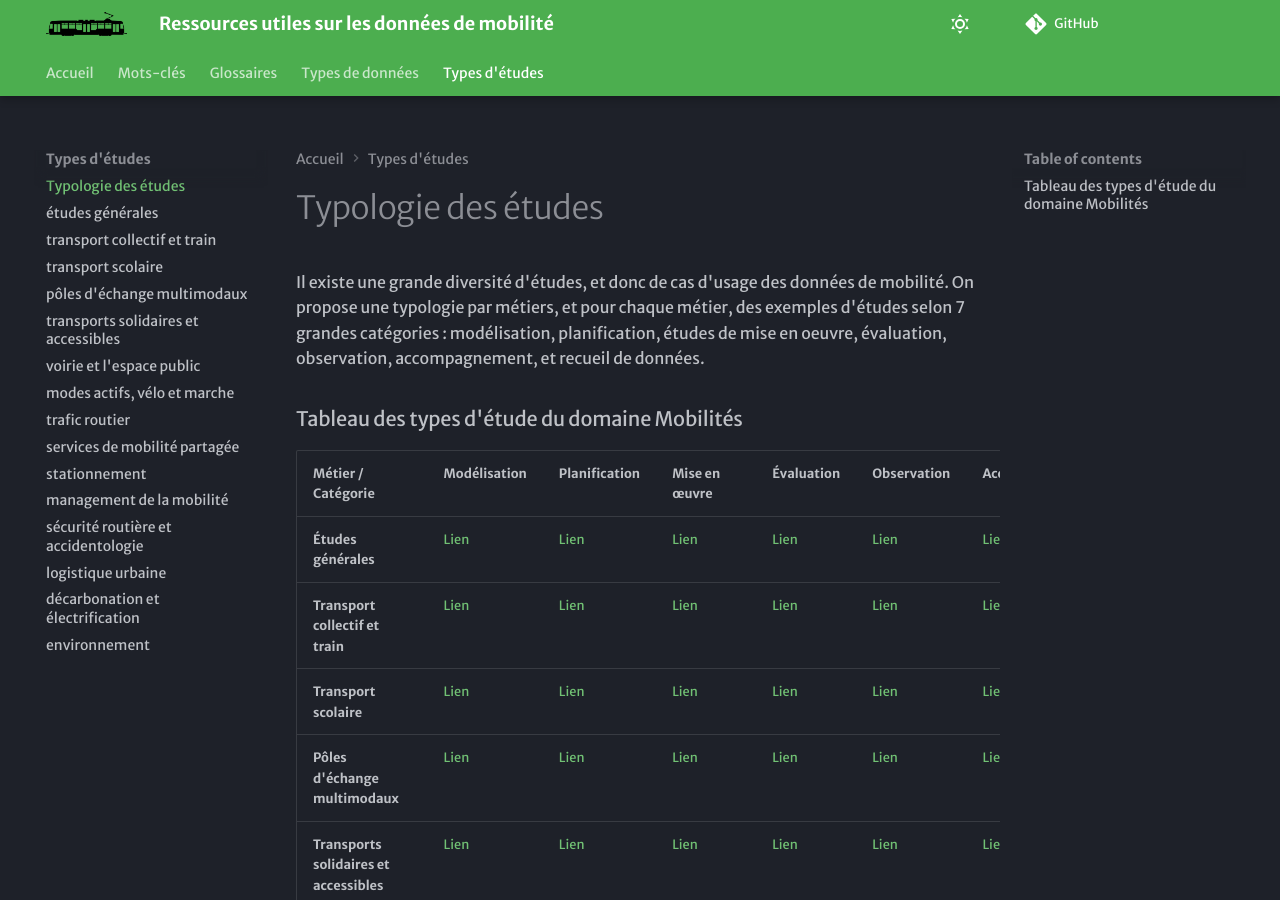
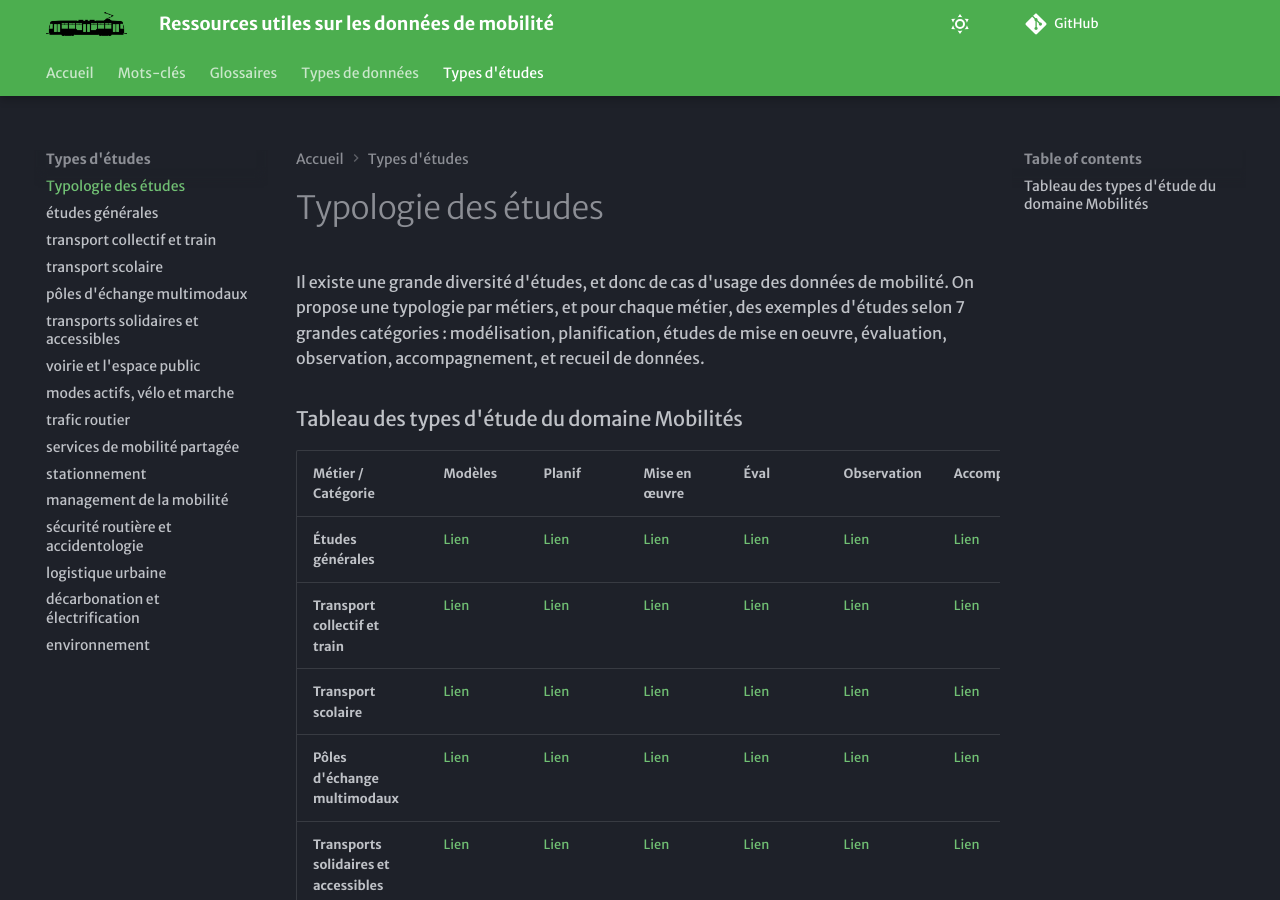
Before and after one commit to xdurang/mobscidat, an MkDocs documentation site: the page built from docs/type_etudes/type_etudes.md, in a window 1280 px wide and 900 px high. Built offline with MkDocs 1.6.1 and Material for MkDocs 9.7.7, drawn with Linux system fonts in a browser that asks for light colours; some web fonts are replaced; comment, search, counter and statistics services are not loaded.

Commit message:
Update type_etudes.md

```diff
--- a/docs/type_etudes/type_etudes.md
+++ b/docs/type_etudes/type_etudes.md
@@ -7,20 +7,20 @@ On propose une typologie par métiers, et pour chaque métier, des exemples d'é
 
 ### Tableau des types d'étude du domaine Mobilités
 
-| Métier / Catégorie | Modélisation | Planification | Mise en œuvre | Évaluation | Observation | Accompagnement | Recueil de données |
+| Métier / Catégorie | Modèles | Planif | Mise en œuvre | Éval | Observation | Accompagnement | Recueil de données |
 |---|---|---|---|---|---|---|---|
-| **Études générales** | [Lien](https://cerema.github.io/mobscidat/type_etudes/TE_general/modelisation#) | [Lien](https://cerema.github.io/mobscidat/type_etudes/TE_general/planification#) | [Lien](https://cerema.github.io/mobscidat/type_etudes/TE_general/mise-en-oeuvre#) | [Lien](https://cerema.github.io/mobscidat/type_etudes/TE_general/evaluation#) | [Lien](https://cerema.github.io/mobscidat/type_etudes/TE_general/observation#) | [Lien](https://cerema.github.io/mobscidat/type_etudes/TE_general/accompagnement#) | [Lien](https://cerema.github.io/mobscidat/type_etudes/TE_general/recueil-de-donnees#) |
-| **Transport collectif et train** | [Lien](https://cerema.github.io/mobscidat/type_etudes/TE_TC/modelisation#) | [Lien](https://cerema.github.io/mobscidat/type_etudes/TE_TC/planification#) | [Lien](https://cerema.github.io/mobscidat/type_etudes/TE_TC/mise-en-oeuvre#) | [Lien](https://cerema.github.io/mobscidat/type_etudes/TE_TC/evaluation#) | [Lien](https://cerema.github.io/mobscidat/type_etudes/TE_TC/observation#) | [Lien](https://cerema.github.io/mobscidat/type_etudes/TE_TC/accompagnement#) | [Lien](https://cerema.github.io/mobscidat/type_etudes/TE_TC/recueil-de-donnees#) |
-| **Transport scolaire** | [Lien](https://cerema.github.io/mobscidat/type_etudes/TE_scolaire/modelisation#) | [Lien](https://cerema.github.io/mobscidat/type_etudes/TE_scolaire/planification#) | [Lien](https://cerema.github.io/mobscidat/type_etudes/TE_scolaire/mise-en-oeuvre#) | [Lien](https://cerema.github.io/mobscidat/type_etudes/TE_scolaire/evaluation#) | [Lien](https://cerema.github.io/mobscidat/type_etudes/TE_scolaire/observation#) | [Lien](https://cerema.github.io/mobscidat/type_etudes/TE_scolaire/accompagnement#) | [Lien](https://cerema.github.io/mobscidat/type_etudes/TE_scolaire/recueil-de-donnees#) |
-| **Pôles d'échange multimodaux** | [Lien](https://cerema.github.io/mobscidat/type_etudes/TE_PEM/modelisation#) | [Lien](https://cerema.github.io/mobscidat/type_etudes/TE_PEM/planification#) | [Lien](https://cerema.github.io/mobscidat/type_etudes/TE_PEM/mise-en-oeuvre#) | [Lien](https://cerema.github.io/mobscidat/type_etudes/TE_PEM/evaluation#) | [Lien](https://cerema.github.io/mobscidat/type_etudes/TE_PEM/observation#) | [Lien](https://cerema.github.io/mobscidat/type_etudes/TE_PEM/accompagnement#) | [Lien](https://cerema.github.io/mobscidat/type_etudes/TE_PEM/recueil-de-donnees#) |
-| **Transports solidaires et accessibles** | [Lien](https://cerema.github.io/mobscidat/type_etudes/TE_access_soli/modelisation#) | [Lien](https://cerema.github.io/mobscidat/type_etudes/TE_access_soli/planification#) | [Lien](https://cerema.github.io/mobscidat/type_etudes/TE_access_soli/mise-en-oeuvre#) | [Lien](https://cerema.github.io/mobscidat/type_etudes/TE_access_soli/evaluation#) | [Lien](https://cerema.github.io/mobscidat/type_etudes/TE_access_soli/observation#) | [Lien](https://cerema.github.io/mobscidat/type_etudes/TE_access_soli/accompagnement#) | [Lien](https://cerema.github.io/mobscidat/type_etudes/TE_access_soli/recueil-de-donnees#) |
-| **Voirie et l'espace public** | [Lien](https://cerema.github.io/mobscidat/type_etudes/TE_voirie/modelisation#) | [Lien](https://cerema.github.io/mobscidat/type_etudes/TE_voirie/planification#) | [Lien](https://cerema.github.io/mobscidat/type_etudes/TE_voirie/mise-en-oeuvre#) | [Lien](https://cerema.github.io/mobscidat/type_etudes/TE_voirie/evaluation#) | [Lien](https://cerema.github.io/mobscidat/type_etudes/TE_voirie/observation#) | [Lien](https://cerema.github.io/mobscidat/type_etudes/TE_voirie/accompagnement#) | [Lien](https://cerema.github.io/mobscidat/type_etudes/TE_voirie/recueil-de-donnees#) |
-| **Modes actifs, vélo et marche** | [Lien](https://cerema.github.io/mobscidat/type_etudes/TE_modes_actifs/modelisation#) | [Lien](https://cerema.github.io/mobscidat/type_etudes/TE_modes_actifs/planification#) | [Lien](https://cerema.github.io/mobscidat/type_etudes/TE_modes_actifs/mise-en-oeuvre#) | [Lien](https://cerema.github.io/mobscidat/type_etudes/TE_modes_actifs/evaluation#) | [Lien](https://cerema.github.io/mobscidat/type_etudes/TE_modes_actifs/observation#) | [Lien](https://cerema.github.io/mobscidat/type_etudes/TE_modes_actifs/accompagnement#) | [Lien](https://cerema.github.io/mobscidat/type_etudes/TE_modes_actifs/recueil-de-donnees#) |
-| **Trafic routier** | [Lien](https://cerema.github.io/mobscidat/type_etudes/TE_trafic/modelisation#) | [Lien](https://cerema.github.io/mobscidat/type_etudes/TE_trafic/planification#) | [Lien](https://cerema.github.io/mobscidat/type_etudes/TE_trafic/mise-en-oeuvre#) | [Lien](https://cerema.github.io/mobscidat/type_etudes/TE_trafic/evaluation#) | [Lien](https://cerema.github.io/mobscidat/type_etudes/TE_trafic/observation#) | [Lien](https://cerema.github.io/mobscidat/type_etudes/TE_trafic/accompagnement#) | [Lien](https://cerema.github.io/mobscidat/type_etudes/TE_trafic/recueil-de-donnees#) |
-| **Services de mobilité partagée** | [Lien](https://cerema.github.io/mobscidat/type_etudes/TE_mobilite_partagee/modelisation#) | [Lien](https://cerema.github.io/mobscidat/type_etudes/TE_mobilite_partagee/planification#) | [Lien](https://cerema.github.io/mobscidat/type_etudes/TE_mobilite_partagee/mise-en-oeuvre#) | [Lien](https://cerema.github.io/mobscidat/type_etudes/TE_mobilite_partagee/evaluation#) | [Lien](https://cerema.github.io/mobscidat/type_etudes/TE_mobilite_partagee/observation#) | [Lien](https://cerema.github.io/mobscidat/type_etudes/TE_mobilite_partagee/accompagnement#) | [Lien](https://cerema.github.io/mobscidat/type_etudes/TE_mobilite_partagee/recueil-de-donnees#) |
-| **Stationnement** | [Lien](https://cerema.github.io/mobscidat/type_etudes/TE_stationnement/modelisation#) | [Lien](https://cerema.github.io/mobscidat/type_etudes/TE_stationnement/planification#) | [Lien](https://cerema.github.io/mobscidat/type_etudes/TE_stationnement/mise-en-oeuvre#) | [Lien](https://cerema.github.io/mobscidat/type_etudes/TE_stationnement/evaluation#) | [Lien](https://cerema.github.io/mobscidat/type_etudes/TE_stationnement/observation#) | [Lien](https://cerema.github.io/mobscidat/type_etudes/TE_stationnement/accompagnement#) | [Lien](https://cerema.github.io/mobscidat/type_etudes/TE_stationnement/recueil-de-donnees#) |
-| **Management de la mobilité** | [Lien](https://cerema.github.io/mobscidat/type_etudes/TE_management_mob/modelisation#) | [Lien](https://cerema.github.io/mobscidat/type_etudes/TE_management_mob/planification#) | [Lien](https://cerema.github.io/mobscidat/type_etudes/TE_management_mob/mise-en-oeuvre#) | [Lien](https://cerema.github.io/mobscidat/type_etudes/TE_management_mob/evaluation#) | [Lien](https://cerema.github.io/mobscidat/type_etudes/TE_management_mob/observation#) | [Lien](https://cerema.github.io/mobscidat/type_etudes/TE_management_mob/accompagnement#) | [Lien](https://cerema.github.io/mobscidat/type_etudes/TE_management_mob/recueil-de-donnees#) |
-| **Sécurité routière et accidentologie** | [Lien](https://cerema.github.io/mobscidat/type_etudes/TE_accidento/modelisation#) | [Lien](https://cerema.github.io/mobscidat/type_etudes/TE_accidento/planification#) | [Lien](https://cerema.github.io/mobscidat/type_etudes/TE_accidento/mise-en-oeuvre#) | [Lien](https://cerema.github.io/mobscidat/type_etudes/TE_accidento/evaluation#) | [Lien](https://cerema.github.io/mobscidat/type_etudes/TE_accidento/observation#) | [Lien](https://cerema.github.io/mobscidat/type_etudes/TE_accidento/accompagnement#) | [Lien](https://cerema.github.io/mobscidat/type_etudes/TE_accidento/recueil-de-donnees#) |
-| **Logistique urbaine** | [Lien](https://cerema.github.io/mobscidat/type_etudes/TE_logistique_urbaine/modelisation#) | [Lien](https://cerema.github.io/mobscidat/type_etudes/TE_logistique_urbaine/planification#) | [Lien](https://cerema.github.io/mobscidat/type_etudes/TE_logistique_urbaine/mise-en-oeuvre#) | [Lien](https://cerema.github.io/mobscidat/type_etudes/TE_logistique_urbaine/evaluation#) | [Lien](https://cerema.github.io/mobscidat/type_etudes/TE_logistique_urbaine/observation#) | [Lien](https://cerema.github.io/mobscidat/type_etudes/TE_logistique_urbaine/accompagnement#) | [Lien](https://cerema.github.io/mobscidat/type_etudes/TE_logistique_urbaine/recueil-de-donnees#) |
-| **Décarbonation et électrification** | [Lien](https://cerema.github.io/mobscidat/type_etudes/TE_decarbo/modelisation#) | [Lien](https://cerema.github.io/mobscidat/type_etudes/TE_decarbo/planification#) | [Lien](https://cerema.github.io/mobscidat/type_etudes/TE_decarbo/mise-en-oeuvre#) | [Lien](https://cerema.github.io/mobscidat/type_etudes/TE_decarbo/evaluation#) | [Lien](https://cerema.github.io/mobscidat/type_etudes/TE_decarbo/observation#) | [Lien](https://cerema.github.io/mobscidat/type_etudes/TE_decarbo/accompagnement#) | [Lien](https://cerema.github.io/mobscidat/type_etudes/TE_decarbo/recueil-de-donnees#) |
-| **Environnement** | [Lien](https://cerema.github.io/mobscidat/type_etudes/TE_environnement/modelisation#) | [Lien](https://cerema.github.io/mobscidat/type_etudes/TE_environnement/planification#) | [Lien](https://cerema.github.io/mobscidat/type_etudes/TE_environnement/mise-en-oeuvre#) | [Lien](https://cerema.github.io/mobscidat/type_etudes/TE_environnement/evaluation#) | [Lien](https://cerema.github.io/mobscidat/type_etudes/TE_environnement/observation#) | [Lien](https://cerema.github.io/mobscidat/type_etudes/TE_environnement/accompagnement#) | [Lien](https://cerema.github.io/mobscidat/type_etudes/TE_environnement/recueil-de-donnees#) |
+| **Études générales** | [Lien](https://cerema.github.io/mobscidat/type_etudes/TE_general/#modelisation) | [Lien](https://cerema.github.io/mobscidat/type_etudes/TE_general/#planification) | [Lien](https://cerema.github.io/mobscidat/type_etudes/TE_general/#mise-en-oeuvre) | [Lien](https://cerema.github.io/mobscidat/type_etudes/TE_general/#evaluation) | [Lien](https://cerema.github.io/mobscidat/type_etudes/TE_general/#observation) | [Lien](https://cerema.github.io/mobscidat/type_etudes/TE_general/#accompagnement) | [Lien](https://cerema.github.io/mobscidat/type_etudes/TE_general/#recueil-de-donnees) |
+| **Transport collectif et train** | [Lien](https://cerema.github.io/mobscidat/type_etudes/TE_TC/#modelisation) | [Lien](https://cerema.github.io/mobscidat/type_etudes/TE_TC/#planification) | [Lien](https://cerema.github.io/mobscidat/type_etudes/TE_TC/#mise-en-oeuvre) | [Lien](https://cerema.github.io/mobscidat/type_etudes/TE_TC/#evaluation) | [Lien](https://cerema.github.io/mobscidat/type_etudes/TE_TC/#observation) | [Lien](https://cerema.github.io/mobscidat/type_etudes/TE_TC/#accompagnement) | [Lien](https://cerema.github.io/mobscidat/type_etudes/TE_TC/#recueil-de-donnees) |
+| **Transport scolaire** | [Lien](https://cerema.github.io/mobscidat/type_etudes/TE_scolaire/#modelisation) | [Lien](https://cerema.github.io/mobscidat/type_etudes/TE_scolaire/#planification) | [Lien](https://cerema.github.io/mobscidat/type_etudes/TE_scolaire/#mise-en-oeuvre) | [Lien](https://cerema.github.io/mobscidat/type_etudes/TE_scolaire/#evaluation) | [Lien](https://cerema.github.io/mobscidat/type_etudes/TE_scolaire/#observation) | [Lien](https://cerema.github.io/mobscidat/type_etudes/TE_scolaire/#accompagnement) | [Lien](https://cerema.github.io/mobscidat/type_etudes/TE_scolaire/#recueil-de-donnees) |
+| **Pôles d'échange multimodaux** | [Lien](https://cerema.github.io/mobscidat/type_etudes/TE_PEM/#modelisation) | [Lien](https://cerema.github.io/mobscidat/type_etudes/TE_PEM/#planification) | [Lien](https://cerema.github.io/mobscidat/type_etudes/TE_PEM/#mise-en-oeuvre) | [Lien](https://cerema.github.io/mobscidat/type_etudes/TE_PEM/#evaluation) | [Lien](https://cerema.github.io/mobscidat/type_etudes/TE_PEM/#observation) | [Lien](https://cerema.github.io/mobscidat/type_etudes/TE_PEM/#accompagnement) | [Lien](https://cerema.github.io/mobscidat/type_etudes/TE_PEM/#recueil-de-donnees) |
+| **Transports solidaires et accessibles** | [Lien](https://cerema.github.io/mobscidat/type_etudes/TE_access_soli/#modelisation) | [Lien](https://cerema.github.io/mobscidat/type_etudes/TE_access_soli/#planification) | [Lien](https://cerema.github.io/mobscidat/type_etudes/TE_access_soli/#mise-en-oeuvre) | [Lien](https://cerema.github.io/mobscidat/type_etudes/TE_access_soli/#evaluation) | [Lien](https://cerema.github.io/mobscidat/type_etudes/TE_access_soli/#observation) | [Lien](https://cerema.github.io/mobscidat/type_etudes/TE_access_soli/#accompagnement) | [Lien](https://cerema.github.io/mobscidat/type_etudes/TE_access_soli/#recueil-de-donnees) |
+| **Voirie et l'espace public** | [Lien](https://cerema.github.io/mobscidat/type_etudes/TE_voirie/#modelisation) | [Lien](https://cerema.github.io/mobscidat/type_etudes/TE_voirie/#planification) | [Lien](https://cerema.github.io/mobscidat/type_etudes/TE_voirie/#mise-en-oeuvre) | [Lien](https://cerema.github.io/mobscidat/type_etudes/TE_voirie/#evaluation) | [Lien](https://cerema.github.io/mobscidat/type_etudes/TE_voirie/#observation) | [Lien](https://cerema.github.io/mobscidat/type_etudes/TE_voirie/#accompagnement) | [Lien](https://cerema.github.io/mobscidat/type_etudes/TE_voirie/#recueil-de-donnees) |
+| **Modes actifs, vélo et marche** | [Lien](https://cerema.github.io/mobscidat/type_etudes/TE_modes_actifs/#modelisation) | [Lien](https://cerema.github.io/mobscidat/type_etudes/TE_modes_actifs/#planification) | [Lien](https://cerema.github.io/mobscidat/type_etudes/TE_modes_actifs/#mise-en-oeuvre) | [Lien](https://cerema.github.io/mobscidat/type_etudes/TE_modes_actifs/#evaluation) | [Lien](https://cerema.github.io/mobscidat/type_etudes/TE_modes_actifs/#observation) | [Lien](https://cerema.github.io/mobscidat/type_etudes/TE_modes_actifs/#accompagnement) | [Lien](https://cerema.github.io/mobscidat/type_etudes/TE_modes_actifs/#recueil-de-donnees) |
+| **Trafic routier** | [Lien](https://cerema.github.io/mobscidat/type_etudes/TE_trafic/#modelisation) | [Lien](https://cerema.github.io/mobscidat/type_etudes/TE_trafic/#planification) | [Lien](https://cerema.github.io/mobscidat/type_etudes/TE_trafic/#mise-en-oeuvre) | [Lien](https://cerema.github.io/mobscidat/type_etudes/TE_trafic/#evaluation) | [Lien](https://cerema.github.io/mobscidat/type_etudes/TE_trafic/#observation) | [Lien](https://cerema.github.io/mobscidat/type_etudes/TE_trafic/#accompagnement) | [Lien](https://cerema.github.io/mobscidat/type_etudes/TE_trafic/#recueil-de-donnees) |
+| **Services de mobilité partagée** | [Lien](https://cerema.github.io/mobscidat/type_etudes/TE_mobilite_partagee/#modelisation) | [Lien](https://cerema.github.io/mobscidat/type_etudes/TE_mobilite_partagee/#planification) | [Lien](https://cerema.github.io/mobscidat/type_etudes/TE_mobilite_partagee/#mise-en-oeuvre) | [Lien](https://cerema.github.io/mobscidat/type_etudes/TE_mobilite_partagee/#evaluation) | [Lien](https://cerema.github.io/mobscidat/type_etudes/TE_mobilite_partagee/#observation) | [Lien](https://cerema.github.io/mobscidat/type_etudes/TE_mobilite_partagee/#accompagnement) | [Lien](https://cerema.github.io/mobscidat/type_etudes/TE_mobilite_partagee/#recueil-de-donnees) |
+| **Stationnement** | [Lien](https://cerema.github.io/mobscidat/type_etudes/TE_stationnement/#modelisation) | [Lien](https://cerema.github.io/mobscidat/type_etudes/TE_stationnement/#planification) | [Lien](https://cerema.github.io/mobscidat/type_etudes/TE_stationnement/#mise-en-oeuvre) | [Lien](https://cerema.github.io/mobscidat/type_etudes/TE_stationnement/#evaluation) | [Lien](https://cerema.github.io/mobscidat/type_etudes/TE_stationnement/#observation) | [Lien](https://cerema.github.io/mobscidat/type_etudes/TE_stationnement/#accompagnement) | [Lien](https://cerema.github.io/mobscidat/type_etudes/TE_stationnement/#recueil-de-donnees) |
+| **Management de la mobilité** | [Lien](https://cerema.github.io/mobscidat/type_etudes/TE_management_mob/#modelisation) | [Lien](https://cerema.github.io/mobscidat/type_etudes/TE_management_mob/#planification) | [Lien](https://cerema.github.io/mobscidat/type_etudes/TE_management_mob/#mise-en-oeuvre) | [Lien](https://cerema.github.io/mobscidat/type_etudes/TE_management_mob/#evaluation) | [Lien](https://cerema.github.io/mobscidat/type_etudes/TE_management_mob/#observation) | [Lien](https://cerema.github.io/mobscidat/type_etudes/TE_management_mob/#accompagnement) | [Lien](https://cerema.github.io/mobscidat/type_etudes/TE_management_mob/#recueil-de-donnees) |
+| **Sécurité routière et accidentologie** | [Lien](https://cerema.github.io/mobscidat/type_etudes/TE_accidento/#modelisation) | [Lien](https://cerema.github.io/mobscidat/type_etudes/TE_accidento/#planification) | [Lien](https://cerema.github.io/mobscidat/type_etudes/TE_accidento/#mise-en-oeuvre) | [Lien](https://cerema.github.io/mobscidat/type_etudes/TE_accidento/#evaluation) | [Lien](https://cerema.github.io/mobscidat/type_etudes/TE_accidento/#observation) | [Lien](https://cerema.github.io/mobscidat/type_etudes/TE_accidento/#accompagnement) | [Lien](https://cerema.github.io/mobscidat/type_etudes/TE_accidento/#recueil-de-donnees) |
+| **Logistique urbaine** | [Lien](https://cerema.github.io/mobscidat/type_etudes/TE_logistique_urbaine/#modelisation) | [Lien](https://cerema.github.io/mobscidat/type_etudes/TE_logistique_urbaine/#planification) | [Lien](https://cerema.github.io/mobscidat/type_etudes/TE_logistique_urbaine/#mise-en-oeuvre) | [Lien](https://cerema.github.io/mobscidat/type_etudes/TE_logistique_urbaine/#evaluation) | [Lien](https://cerema.github.io/mobscidat/type_etudes/TE_logistique_urbaine/#observation) | [Lien](https://cerema.github.io/mobscidat/type_etudes/TE_logistique_urbaine/#accompagnement) | [Lien](https://cerema.github.io/mobscidat/type_etudes/TE_logistique_urbaine/#recueil-de-donnees) |
+| **Décarbonation et électrification** | [Lien](https://cerema.github.io/mobscidat/type_etudes/TE_decarbo/#modelisation) | [Lien](https://cerema.github.io/mobscidat/type_etudes/TE_decarbo/#planification) | [Lien](https://cerema.github.io/mobscidat/type_etudes/TE_decarbo/#mise-en-oeuvre) | [Lien](https://cerema.github.io/mobscidat/type_etudes/TE_decarbo/#evaluation) | [Lien](https://cerema.github.io/mobscidat/type_etudes/TE_decarbo/#observation) | [Lien](https://cerema.github.io/mobscidat/type_etudes/TE_decarbo/#accompagnement) | [Lien](https://cerema.github.io/mobscidat/type_etudes/TE_decarbo/#recueil-de-donnees) |
+| **Environnement** | [Lien](https://cerema.github.io/mobscidat/type_etudes/TE_environnement/#modelisation) | [Lien](https://cerema.github.io/mobscidat/type_etudes/TE_environnement/#planification) | [Lien](https://cerema.github.io/mobscidat/type_etudes/TE_environnement/#mise-en-oeuvre) | [Lien](https://cerema.github.io/mobscidat/type_etudes/TE_environnement/#evaluation) | [Lien](https://cerema.github.io/mobscidat/type_etudes/TE_environnement/#observation) | [Lien](https://cerema.github.io/mobscidat/type_etudes/TE_environnement/#accompagnement) | [Lien](https://cerema.github.io/mobscidat/type_etudes/TE_environnement/#recueil-de-donnees) |
```
